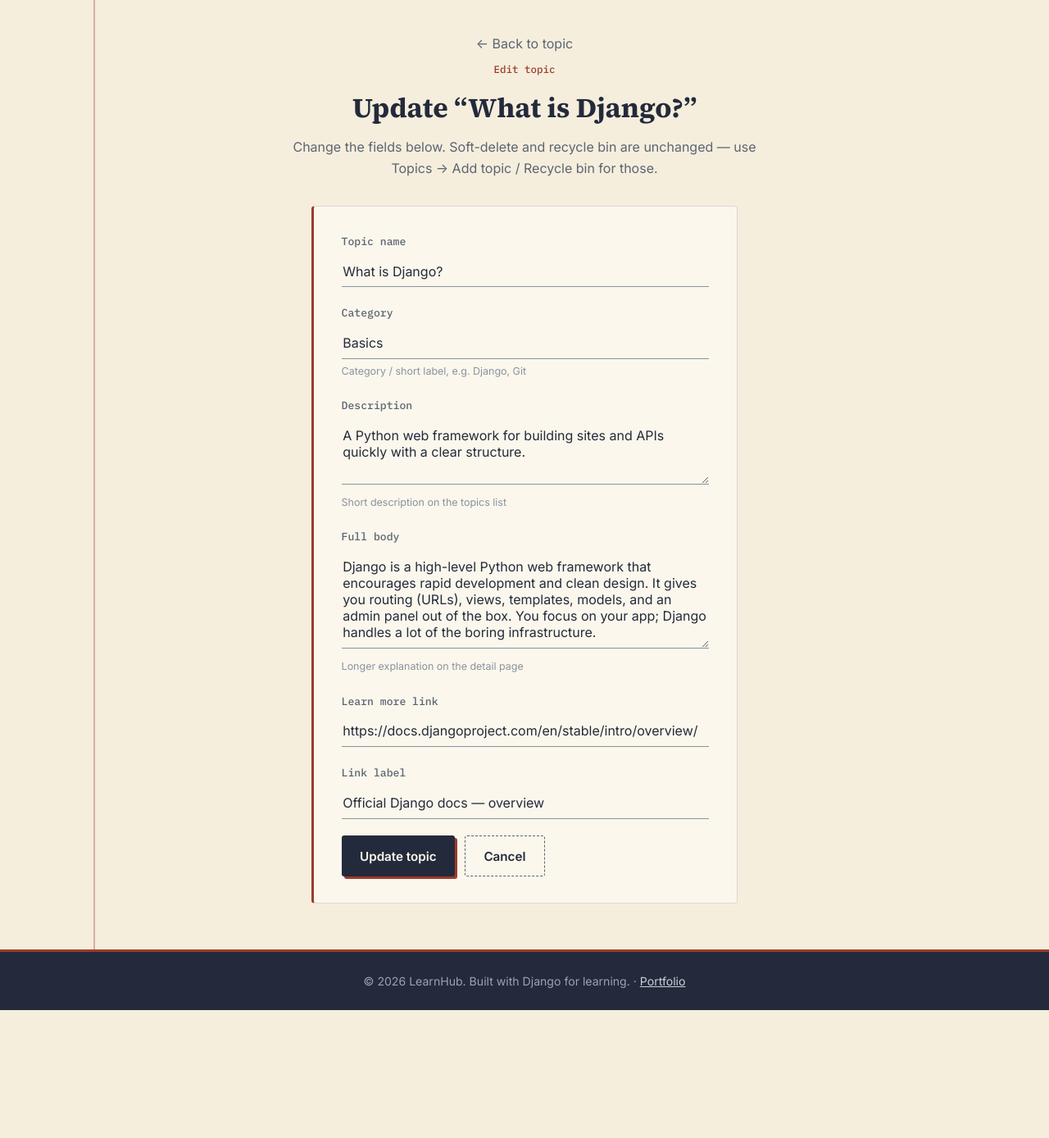
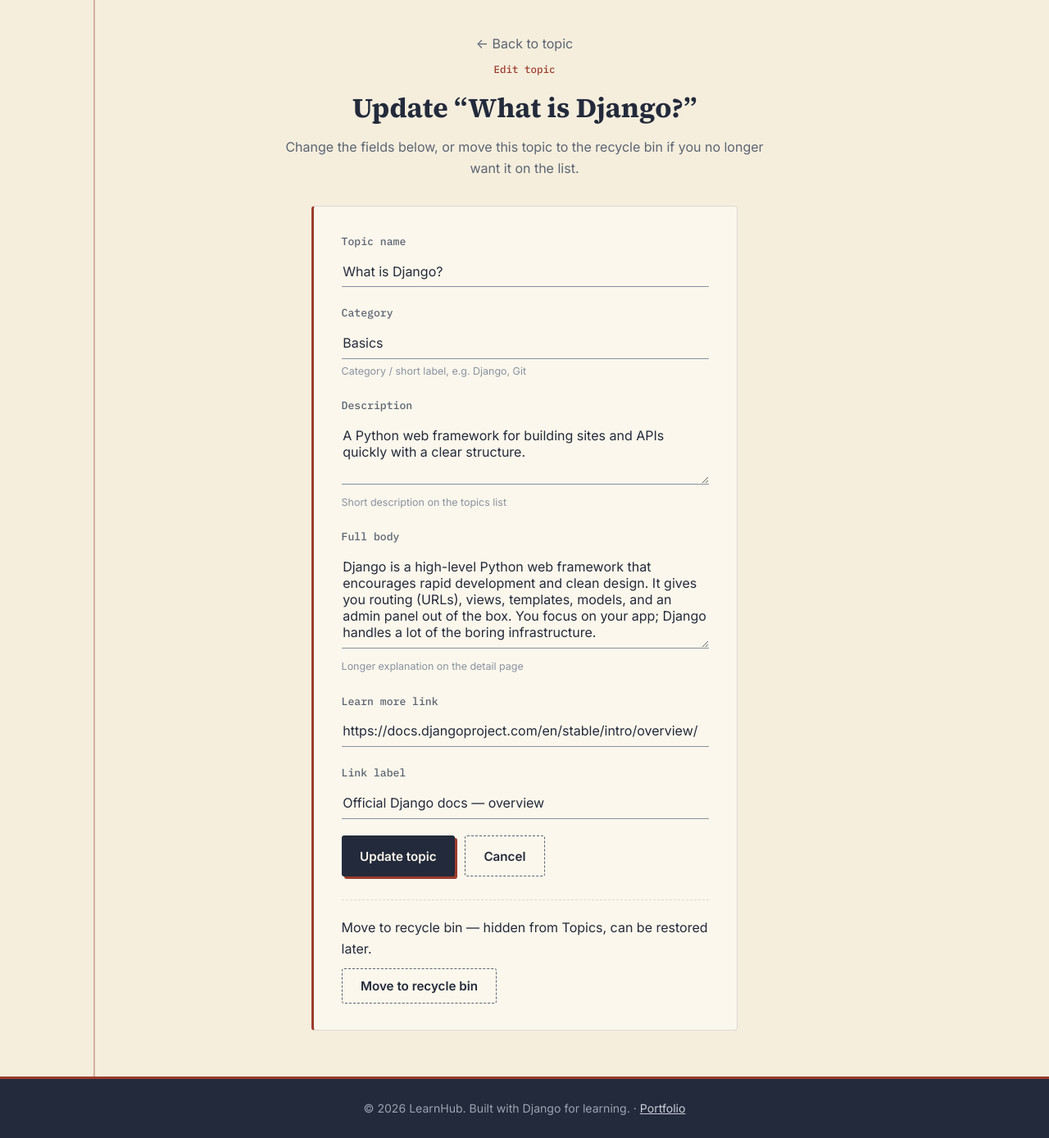
Before and after one commit to irincovictor-cmd/djangoFileTTH, a Django app: page /topics/1/edit/ in a window 1280 px wide. Shown: the part 71-1459 px from the top of the page at 82% size. Before the commit the page ends 1303 px from the top, so only its background shows below. Run offline with Django 5.2, Linux system fonts and the light colour scheme; data comes from the database, SQL or seed files in the repository.

Commit message:
Move soft-delete to Edit topic page; Add modal is add-only

```diff
--- a/api/forms.py
+++ b/api/forms.py
@@ -34,7 +34,7 @@ class ContactForm(forms.ModelForm):
 
 
 class TopicManageForm(forms.Form):
-    """Modal form: add a topic and optionally move an existing one to recycle bin."""
+    """Add-topic modal only (no delete here — use Edit topic for move to bin)."""
 
     title = forms.CharField(
         max_length=200,
@@ -90,25 +90,13 @@ class TopicManageForm(forms.Form):
             }
         ),
     )
-    remove_topic = forms.ModelChoiceField(
-        queryset=Topic.objects.active(),
-        required=False,
-        label="Move to recycle bin",
-        empty_label="— None —",
-        help_text="Optional: soft-delete this topic (can restore later).",
-        widget=forms.Select(attrs={"class": "form-control"}),
-    )
-
-    def __init__(self, *args, **kwargs):
-        super().__init__(*args, **kwargs)
-        self.fields["remove_topic"].queryset = Topic.objects.active()
 
 
 class TopicEditForm(forms.ModelForm):
     """Edit an existing active topic.
 
     Idea adapted from reference topic_edit (Hannah): load → form → save.
-    Uses this project's Topic fields and LearnHub naming (not name/category/description).
+    Soft-delete (move to bin) is offered on the edit page, not on Add.
     """
 
     class Meta:
--- a/api/templates/learnhub/topic_edit.html
+++ b/api/templates/learnhub/topic_edit.html
@@ -11,7 +11,7 @@
 
         <span class="eyebrow">Edit topic</span>
         <h1 class="page-title">Update “{{ topic.title }}”</h1>
-        <p class="page-sub">Change the fields below. Soft-delete and recycle bin are unchanged — use Topics → Add topic / Recycle bin for those.</p>
+        <p class="page-sub">Change the fields below, or move this topic to the recycle bin if you no longer want it on the list.</p>
 
         <div class="glass-card" style="max-width: 520px;">
             <form method="post" action="{% url 'topic_edit' topic.pk %}">
@@ -39,7 +39,30 @@
                     <a href="{% url 'topic_detail' topic.pk %}" class="btn btn-ghost">Cancel</a>
                 </div>
             </form>
+
+            {# Soft-delete lives here (manage this topic), not inside Add topic #}
+            <div class="edit-danger-zone">
+                <p class="field-hint" style="margin-bottom: 0.65rem;">
+                    Move to recycle bin — hidden from Topics, can be restored later.
+                </p>
+                <form method="post" action="{% url 'topic_manage' %}"
+                      onsubmit="return confirm('Move &quot;{{ topic.title|escapejs }}&quot; to the recycle bin? You can restore it later.');">
+                    {% csrf_token %}
+                    <input type="hidden" name="topic_id" value="{{ topic.pk }}">
+                    <button type="submit" name="action" value="delete" class="btn btn-ghost">
+                        Move to recycle bin
+                    </button>
+                </form>
+            </div>
         </div>
     </div>
 </div>
+
+<style>
+    .edit-danger-zone {
+        margin-top: 1.75rem;
+        padding-top: 1.25rem;
+        border-top: 1.5px dashed var(--line);
+    }
+</style>
 {% endblock %}
--- a/api/views.py
+++ b/api/views.py
@@ -85,17 +85,17 @@ def topics(request):
 
 
 def topic_manage(request):
-    """POST: add topic, soft-delete to bin, restore, or permanent delete."""
+    """POST: add topic, soft-delete (from edit page), restore, or permanent delete."""
     if request.method != "POST":
         return redirect("topics")
 
     action = request.POST.get("action", "add")
 
-    # ---- Soft-delete (recycle bin) ----
+    # ---- Soft-delete (from Edit topic page) ----
     if action == "delete":
-        pk = request.POST.get("remove_topic")
+        pk = request.POST.get("topic_id") or request.POST.get("remove_topic")
         if not pk:
-            messages.error(request, 'Choose a topic in "Move to recycle bin" before deleting.')
+            messages.error(request, "No topic selected to move to the recycle bin.")
             return redirect("topics")
         topic = Topic.objects.active().filter(pk=pk).first()
         if topic:
@@ -124,13 +124,13 @@ def topic_manage(request):
         topic = Topic.objects.deleted().filter(pk=pk).first() if pk else None
         if topic:
             title = topic.title
-            topic.delete()  # real DB delete
+            topic.delete()
             messages.success(request, f'Permanently deleted "{title}".')
         else:
             messages.error(request, "Could not permanently delete that topic.")
         return redirect("topics")
 
-    # ---- Add (optionally soft-delete another) ----
+    # ---- Add only (no delete in this path) ----
     form = TopicManageForm(request.POST)
     if form.is_valid():
         title = form.cleaned_data["title"].strip()
@@ -139,7 +139,6 @@ def topic_manage(request):
         body = (form.cleaned_data.get("body") or "").strip() or summary
         resource_url = form.cleaned_data.get("resource_url") or ""
         resource_label = (form.cleaned_data.get("resource_label") or "").strip() or "Learn more"
-        remove = form.cleaned_data.get("remove_topic")
 
         Topic.objects.create(
             title=title,
@@ -149,16 +148,7 @@ def topic_manage(request):
             resource_url=resource_url,
             resource_label=resource_label,
         )
-
-        if remove:
-            removed_title = remove.title
-            remove.soft_delete()
-            messages.success(
-                request,
-                f'Added "{title}" and moved "{removed_title}" to the recycle bin.',
-            )
-        else:
-            messages.success(request, f'Added topic "{title}".')
+        messages.success(request, f'Added topic "{title}".')
     else:
         messages.error(
             request,
@@ -169,11 +159,7 @@ def topic_manage(request):
 
 
 def topic_edit(request, pk):
-    """Edit an active topic.
-
-    Pattern adapted from reference topic_edit (load → POST update → redirect).
-    Does not replace add / soft-delete / recycle bin; only updates existing rows.
-    """
+    """Edit an active topic; soft-delete is available on this page (not on Add)."""
     topic = get_object_or_404(Topic.objects.active(), pk=pk)
 
     if request.method == "POST":
```
Also changed, not shown: api/templates/learnhub/topics.html (+2 -20 lines).
